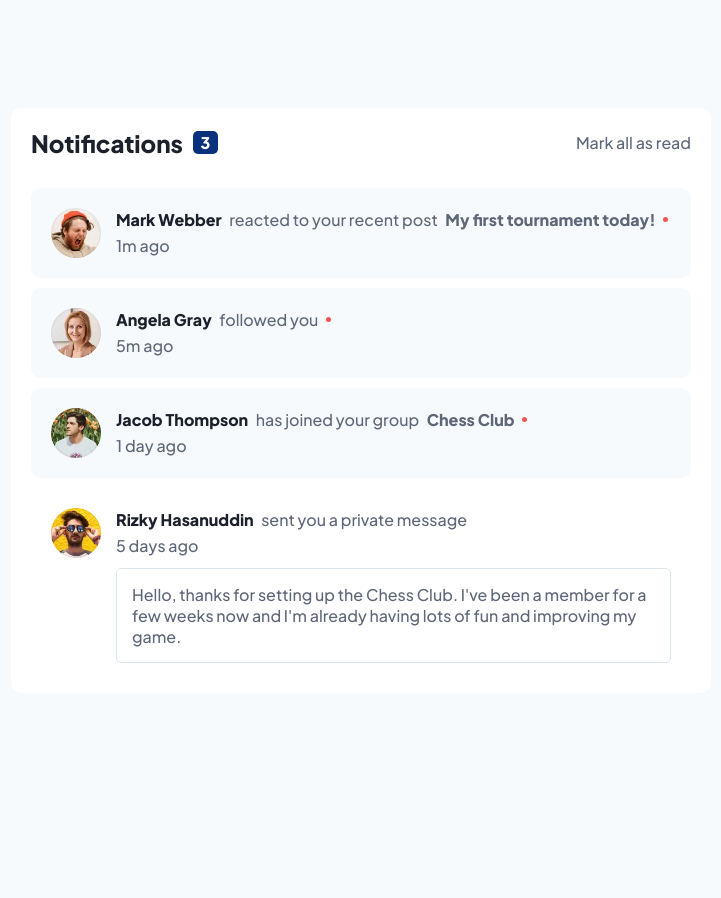
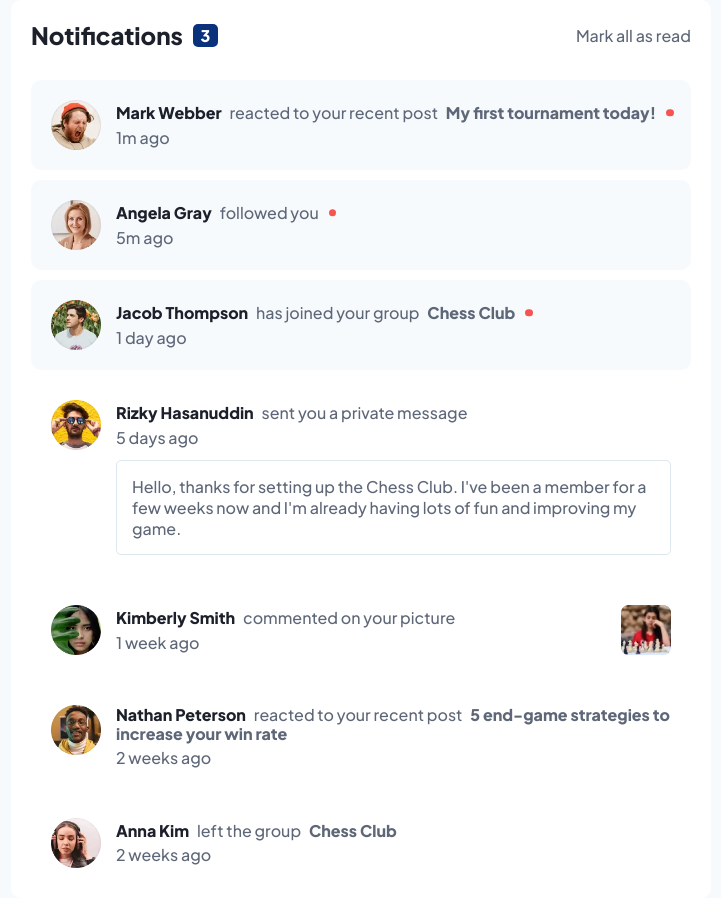
Before and after one commit to anonggentlegentle/Notifications-page, a website: page index.html in a window 1280 px wide. Shown: the whole page, without its empty margins (279-1000 px from the left). Before the commit the page ends 800 px from the top, so only its background shows below. Drawn offline with Linux system fonts and the light colour scheme.

Commit message:
Add content and adjust layout styles

```diff
--- a/css/style.scss
+++ b/css/style.scss
@@ -81,17 +81,14 @@ video {
     border-radius: 1rem;
     background-color: transparent;
 
-    display: flex;
+    display: grid;
+    grid-template-columns: max-content 1fr;
+    row-gap: 1rem;
     column-gap: 1.5rem;
 
     &--unread {
       background-color: var(--color-very-light-grayish-blue);
-    }
-
-    &--message {
-      display: grid;
-      grid-template-columns: max-content 1fr;
-      row-gap: 1rem;
+      cursor: pointer;
     }
   }
 
@@ -107,12 +104,22 @@ video {
     height: 100%;
   }
 
+  &__notifs-box-post-pic {
+    width: 5rem;
+    height: 5rem;
+    margin-left: auto;
+
+    grid-row: 1 / -1;
+    grid-column: 3 / -1;
+  }
+
   &__notifs-text-box {
     color: var(--color-dark-grayish-blue);
     display: flex;
     flex-direction: column;
     justify-content: center;
     row-gap: 0.5rem;
+    line-height: 1.2;
 
     grid-row: 1 / 2;
   }
@@ -127,8 +134,7 @@ video {
   }
 
   &__notifs-text-proper {
-    display: flex;
-    column-gap: 0.75rem;
+    position: relative;
 
     &--name {
       &:link,
@@ -137,6 +143,7 @@ video {
         font-weight: 800;
         text-decoration: none;
         transition: all 0.2s;
+        margin-right: 0.5rem;
       }
 
       &:hover,
@@ -152,6 +159,7 @@ video {
         text-decoration: none;
         color: var(--color-dark-grayish-blue);
         transition: all 0.2s;
+        margin-left: 0.5rem;
       }
 
       &:hover,
@@ -162,12 +170,15 @@ video {
   }
 
   &__notifs-unread-dot {
-    width: 0.5rem;
-    height: 0.5rem;
+    width: 0.75rem;
+    height: 0.75rem;
     border-radius: 50%;
+    display: inline-block;
     background-color: var(--color-red);
-
-    align-self: center;
+    position: absolute;
+    margin-left: 1rem;
+    top: 50%;
+    translate: 0 -50%;
   }
 }
 
--- a/index.html
+++ b/index.html
@@ -91,7 +91,7 @@
           </div>
         </article>
 
-        <article class="main__notifs-box main__notifs-box--message">
+        <article class="main__notifs-box">
           <div class="main__notifs-box-dp">
             <img
               src="assets/images/avatar-rizky-hasanuddin.webp"
@@ -114,14 +114,75 @@
             game.
           </div>
         </article>
+
+        <article class="main__notifs-box">
+          <div class="main__notifs-box-dp">
+            <img
+              src="assets/images/avatar-kimberly-smith.webp"
+              alt="Display picture"
+              class="main__notifs-box-dp-img"
+            />
+          </div>
+          <div class="main__notifs-text-box">
+            <p class="main__notifs-text-proper">
+              <a href="#" class="main__notifs-text-proper--name">
+                Kimberly Smith
+              </a>
+              commented on your picture
+            </p>
+            <p class="main__notifs-text-time">1 week ago</p>
+          </div>
+          <div class="main__notifs-box-post-pic">
+            <img
+              src="assets/images/image-chess.webp"
+              alt="Display picture"
+              class="main__notifs-box-post-img"
+            />
+          </div>
+        </article>
+
+        <article class="main__notifs-box">
+          <div class="main__notifs-box-dp">
+            <img
+              src="assets/images/avatar-nathan-peterson.webp"
+              alt="Display picture"
+              class="main__notifs-box-dp-img"
+            />
+          </div>
+          <div class="main__notifs-text-box">
+            <p class="main__notifs-text-proper">
+              <a href="#" class="main__notifs-text-proper--name">
+                Nathan Peterson
+              </a>
+              reacted to your recent post
+              <a href="#" class="main__notifs-text-proper--post">
+                5 end-game strategies to increase your win rate
+              </a>
+            </p>
+            <p class="main__notifs-text-time">2 weeks ago</p>
+          </div>
+        </article>
+
+        <article class="main__notifs-box">
+          <div class="main__notifs-box-dp">
+            <img
+              src="assets/images/avatar-anna-kim.webp"
+              alt="Display picture"
+              class="main__notifs-box-dp-img"
+            />
+          </div>
+          <div class="main__notifs-text-box">
+            <p class="main__notifs-text-proper">
+              <a href="#" class="main__notifs-text-proper--name"> Anna Kim </a>
+              left the group
+              <a href="#" class="main__notifs-text-proper--post">
+                Chess Club
+              </a>
+            </p>
+            <p class="main__notifs-text-time">2 weeks ago</p>
+          </div>
+        </article>
       </section>
     </main>
-
-    <!--
-   Kimberly Smith
-    commented on your picture 1 week ago Nathan Peterson reacted to your recent
-    post 5 end-game strategies to increase your win rate 2 weeks ago Anna Kim
-    left the group Chess Club 2 weeks ago
-    -->
   </body>
 </html>
```
Also changed, not shown: css/style.css, 1 other file.
